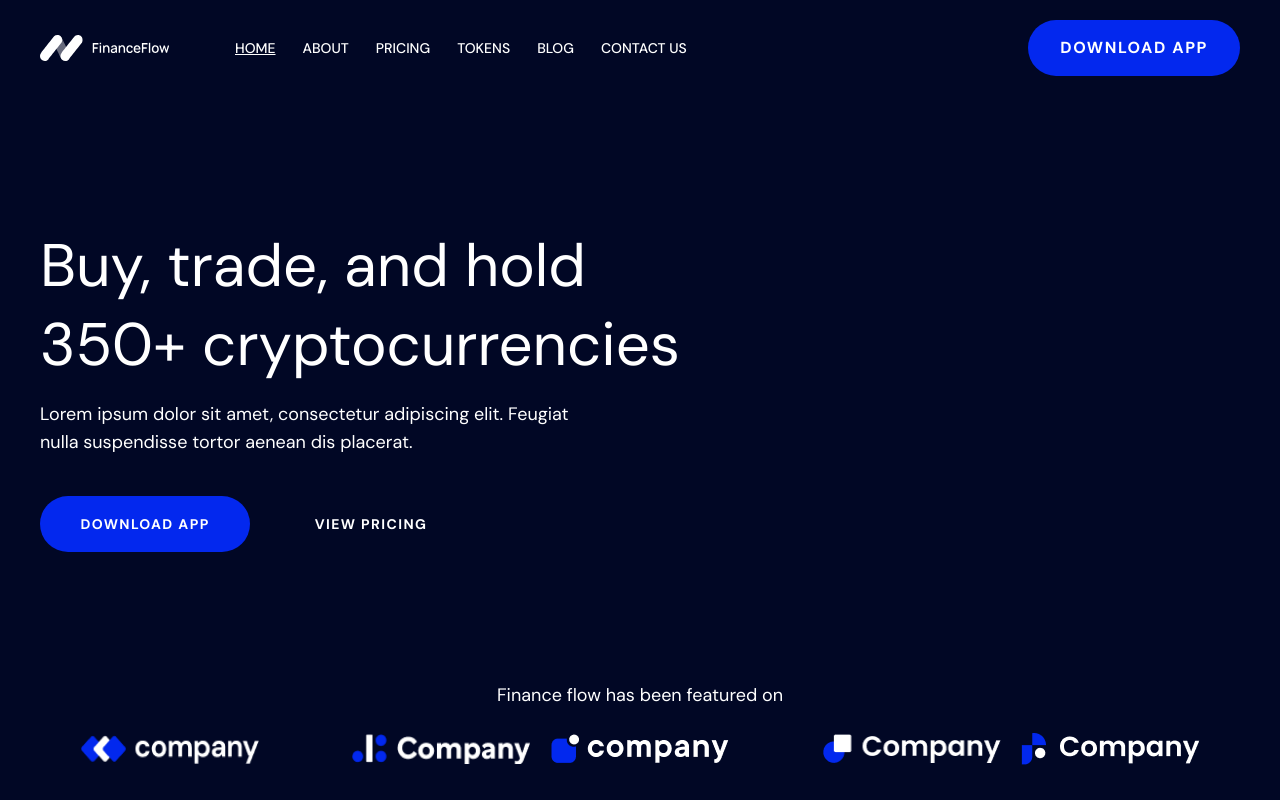
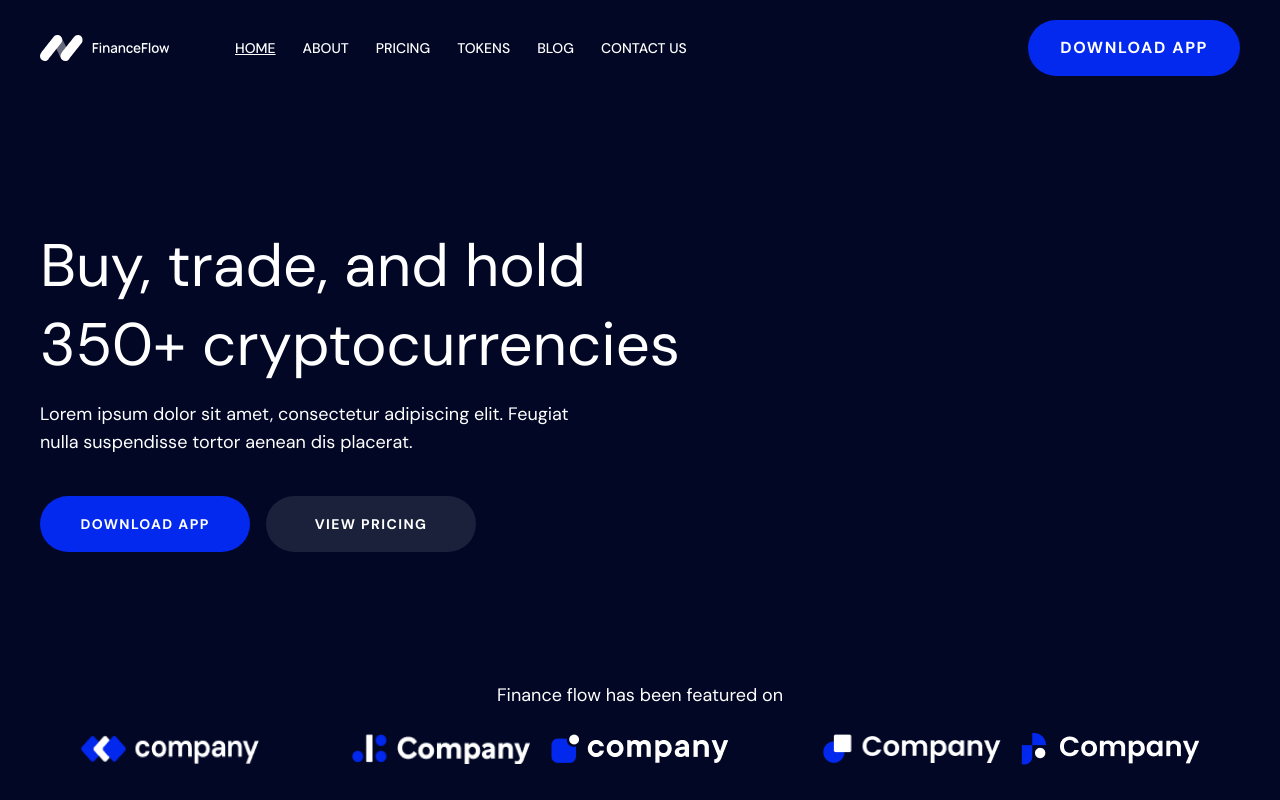
Before and after one commit to juliuscaezarff/Finance-Flow, a Next.js app: page / in a window 1280 px wide. Shown: the top 800 px of the page. Built offline with nearby package versions, Linux system fonts and the light colour scheme.

Commit message:
feat: nova cor

```diff
--- a/tailwind.config.ts
+++ b/tailwind.config.ts
@@ -22,7 +22,7 @@ const config: Config = {
         'blue-primary-light': '#0328EE',
         'blue-primary-dark': '#010725',
         'light-gray': '#FFFFFF',
-        'button-gray-dark': '#FFFFFF1A'
+        'gray-dark': '#FFFFFF1A',
       }
     }
   },
```
